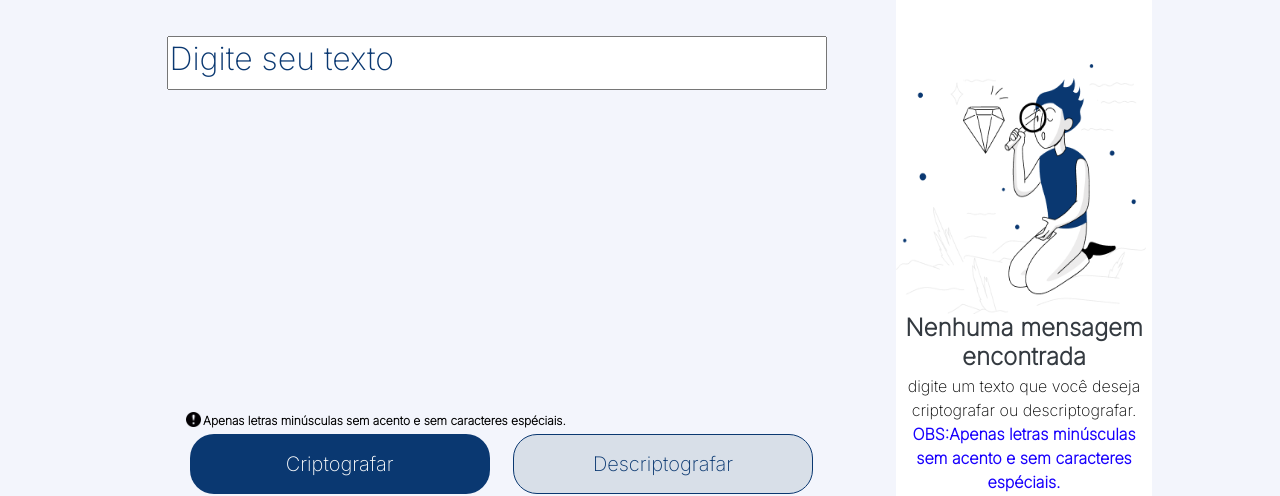
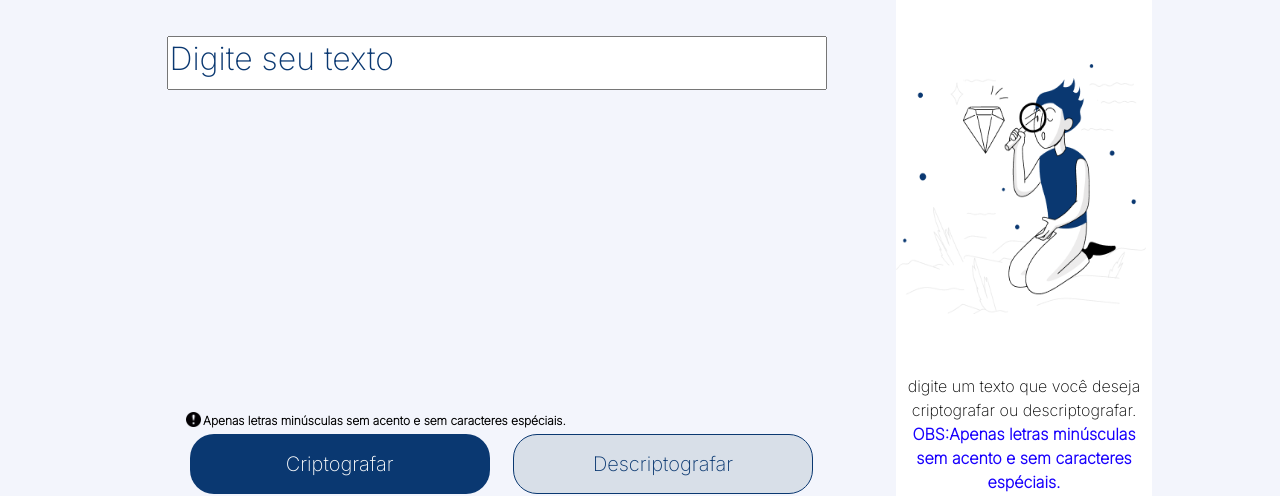
Before and after one commit to Geana-Almeida/site-codifica-o-descodifica-o, a plain HTML site: page index.html in a window 1280 px wide. Shown: the part 86-582 px from the top of the page. Drawn offline with Linux system fonts and the light colour scheme; a web font is replaced by a local one.

```diff
--- a/index.html
+++ b/index.html
@@ -41,7 +41,6 @@
 
             <div class="conteudo" id="conteudo_errado">
                 <img src="imagens/img_nenhuma_mensagem.png" alt="imagem informa que nenhuma mensagem foi encontrada." class="img_nenhuma_mensagem">
-                <h1>Nenhuma mensagem encontrada</h1>
                 <p class="aviso_digitar">digite um texto que você deseja criptografar ou descriptografar. <Strong>OBS:Apenas letras minúsculas sem acento e sem caracteres espéciais.</Strong></p>
 
             </div>
```
Also changed, not shown: 2 other files.
